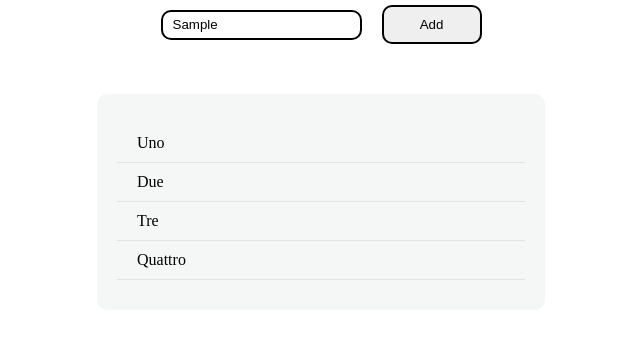
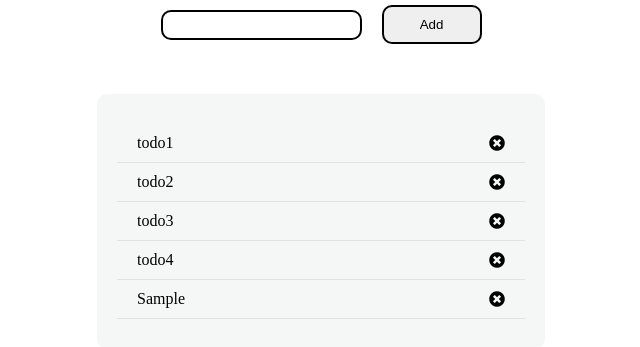
Before and after one commit to Geeogee/vue-todolist, a plain HTML site: page index.html in a window 1280 px wide. Both pictures are taken after typing "Sample" into the empty fields and a click on the button "Add". Shown: the part 95-442 px from the top of the page, without its empty margins (319-959 px from the left). Drawn offline with nearby package versions, Linux system fonts and the light colour scheme.

Commit message:
Exercise finished

```diff
--- a/css/style.css
+++ b/css/style.css
@@ -90,7 +90,14 @@
  }
 
  #todo-list-wrapper li {
+    display: flex;
+    align-items: center;
 
     border-bottom: 1px solid #e1e4e7;
     padding: 10px 20px;
  }
+
+ #todo-list-wrapper li .todo-text {
+
+    flex-grow: 1;
+ }
--- a/index.html
+++ b/index.html
@@ -34,22 +34,32 @@
 
             <div id="app" class="todo-app-wrapper">
 
+                <!-- Todo top section-->
                 <div id="new-todo-wrapper">
 
-                    <input type="text">
-                    <button>Add</button>
+                    <input type="text" v-model="newTodoText">
+                    <button @click="addNewTodo">Add</button>
+
                 </div>
 
+                <!-- Todo bot section -->
                 <div id="todo-list-wrapper">
-                    <ul>
-                        <li>Uno</li>
-                        <li>Due</li>
-                        <li>Tre</li>
-                        <li>Quattro</li>
+
+                    <ul v-if="(todos.length > 0)">
+                        <li v-for="(todo,index) in todos">
+
+                            <span class="todo-text">
+                                {{ todo }}
+                            </span>
+
+                            <i @click="removeTodo(index)" class="fas fa-times-circle"></i>
+                        </li>
                     </ul>
+                    <span v-else>There are no todo in your list!</span>
+
                 </div>
 
-            </div>
+            </div> <!-- todo-app-wrapper end -->
 
         </div>
     </main>
--- a/js/script.js
+++ b/js/script.js
@@ -6,7 +6,26 @@ function initVue() {
 
         data: {
 
-            "test" : "Hello World!"
+            "todos" : [ "todo1" , "todo2", "todo3" , "todo4"],
+            "newTodoText" : ""
+
+        },
+
+        methods: {
+
+            addNewTodo: function() {
+
+                if (this.newTodoText.length > 0) {
+
+                    this.todos.push(this.newTodoText);
+                    this.newTodoText = "";
+                }
+            },
+
+            removeTodo: function(index) {
+
+                this.todos.splice(index,1);
+            }
         }
     })
 }
```
